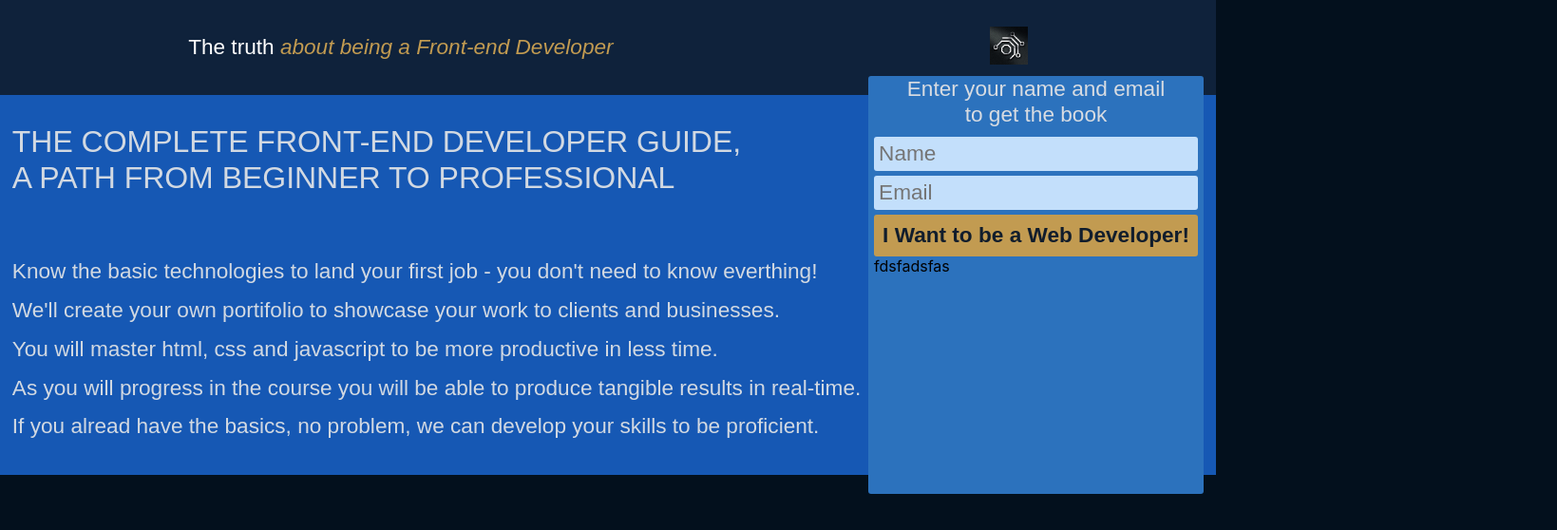
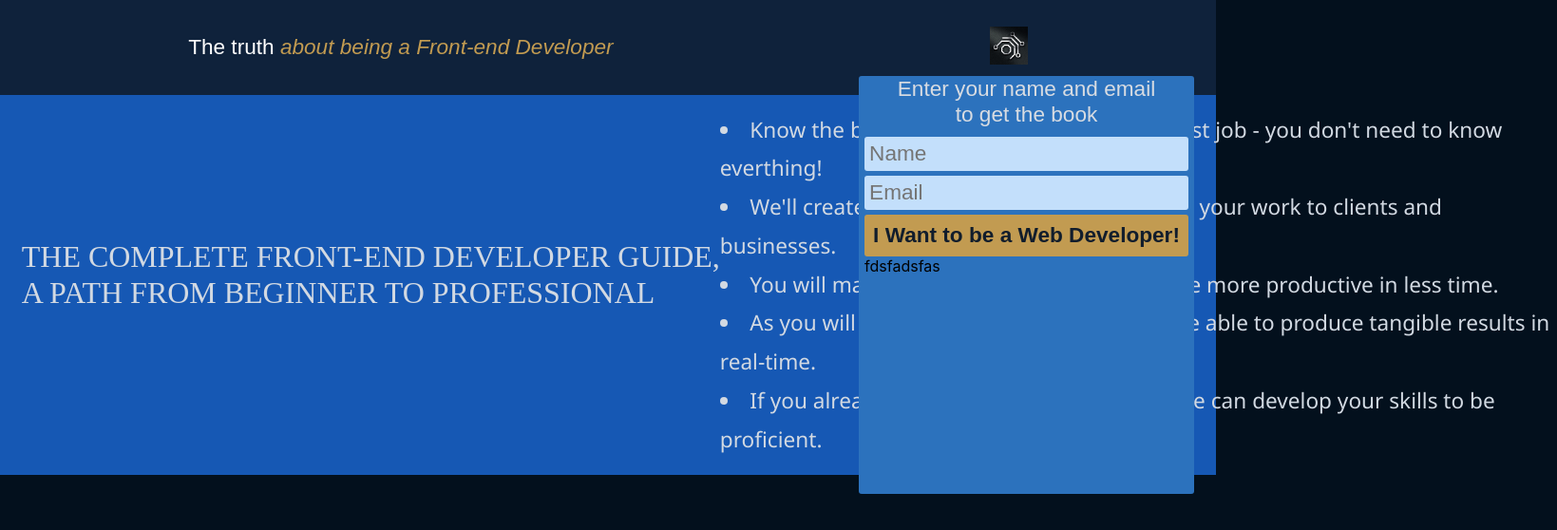
Before and after one commit to derkmal/1landingfrontend, a React (Create React App) app: page / in a window 1280 px wide. Shown: the top 558 px of the page at 95% size, 1639 px wide, since content can reach past the window. Built offline with nearby package versions, Linux system fonts and the light colour scheme.

Commit message:
20-11 11:22hs

```diff
--- a/src/components/Center.css
+++ b/src/components/Center.css
@@ -16,7 +16,6 @@
     padding: 0 1%;
     margin: 0 auto;
     display: flex;
-    /* flex-wrap: nowrap; */
 }
 
 .myText {  /* Das Child kann 'Position propriety' nicht mit Flex verwenden */
@@ -24,23 +23,21 @@
     display: flex;
     flex-direction: column;
     flex-wrap: wrap;
-    justify-content: space-around;
-    align-items: stretch;
-    /* padding: 16px; */
+    justify-content: center;
+    margin-left: 10px;
 }
 
 .myText h1 {
-    font-family: 'Hind Vadodara', sans-serif;
+    font-family: Futura;
     font-size: 1.999rem;
     font-weight: 500;
     line-height: 1.2;
-    /* margin-top: 20px; */
-    /* margin-bottom: 30px; */
+    margin-bottom: 20px;
     color: rgb(210, 217, 226);
 }
 
-.myText p {
-    font-family: 'Catamaran', sans-serif;
+.myText li {
+    font-family: 'Segoe UI', Tahoma, Geneva, Verdana, sans-serif;
     font-size: 1.414rem;
     font-weight: 300;
     line-height: 1.8;
@@ -54,6 +51,7 @@
     padding: 0 0.5%;
     border-radius: 3px;
     background-color: #2c72bd;
+    margin-right: 10px;
     top: 50%;
     transform: translateY(-50%);
 }
@@ -74,7 +72,6 @@ input[type=text] {
     margin-bottom: 5px;
     border: none;
     border-radius: 3px;
-    /* color: #111d2c; */
     background-color: #c3dffb;
     font-family: 'Catamaran', sans-serif;
     font-size: 1.414rem;
--- a/src/components/Center.js
+++ b/src/components/Center.js
@@ -8,11 +8,11 @@ const Center = () => {
             <div className="myText">
                 <h1>THE COMPLETE FRONT-END DEVELOPER GUIDE,<br/>A PATH FROM BEGINNER TO PROFESSIONAL</h1>
                 <div className="divP">
-                    <p>Know the basic technologies to land your first job - you don't need to know everthing!</p>
-                    <p>We'll create your own portifolio to showcase your work to clients and businesses.</p>
-                    <p>You will master html, css and javascript to be more productive in less time.</p>
-                    <p>As you will progress in the course you will be able to produce tangible results in real-time. </p>
-                    <p>If you alread have the basics, no problem, we can develop your skills to be proficient.</p>
+                    <li>Know the basic technologies to land your first job - you don't need to know everthing!</li>
+                    <li>We'll create your own portifolio to showcase your work to clients and businesses.</li>
+                    <li>You will master html, css and javascript to be more productive in less time.</li>
+                    <li>As you will progress in the course you will be able to produce tangible results in real-time. </li>
+                    <li>If you alread have the basics, no problem, we can develop your skills to be proficient.</li>
                 </div>
             </div>
 
```
Also changed, not shown: 1 other file (tests, documents, lock files or other folders).
